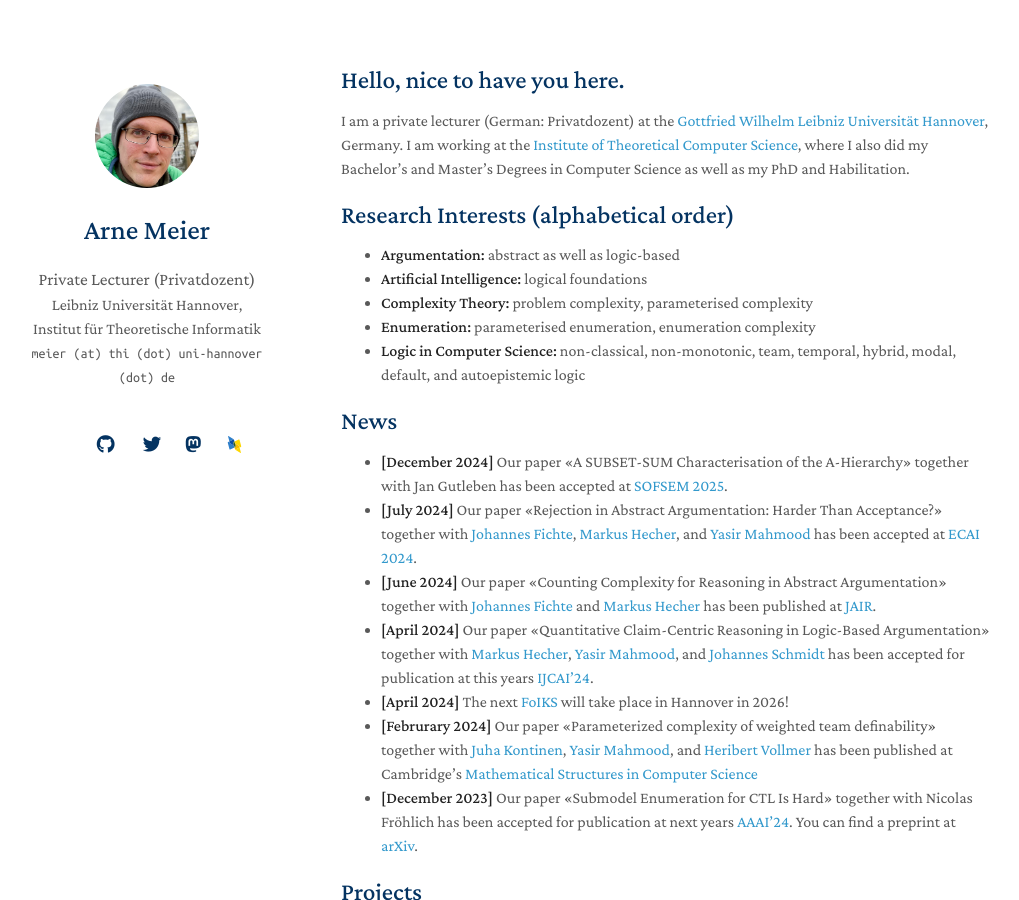
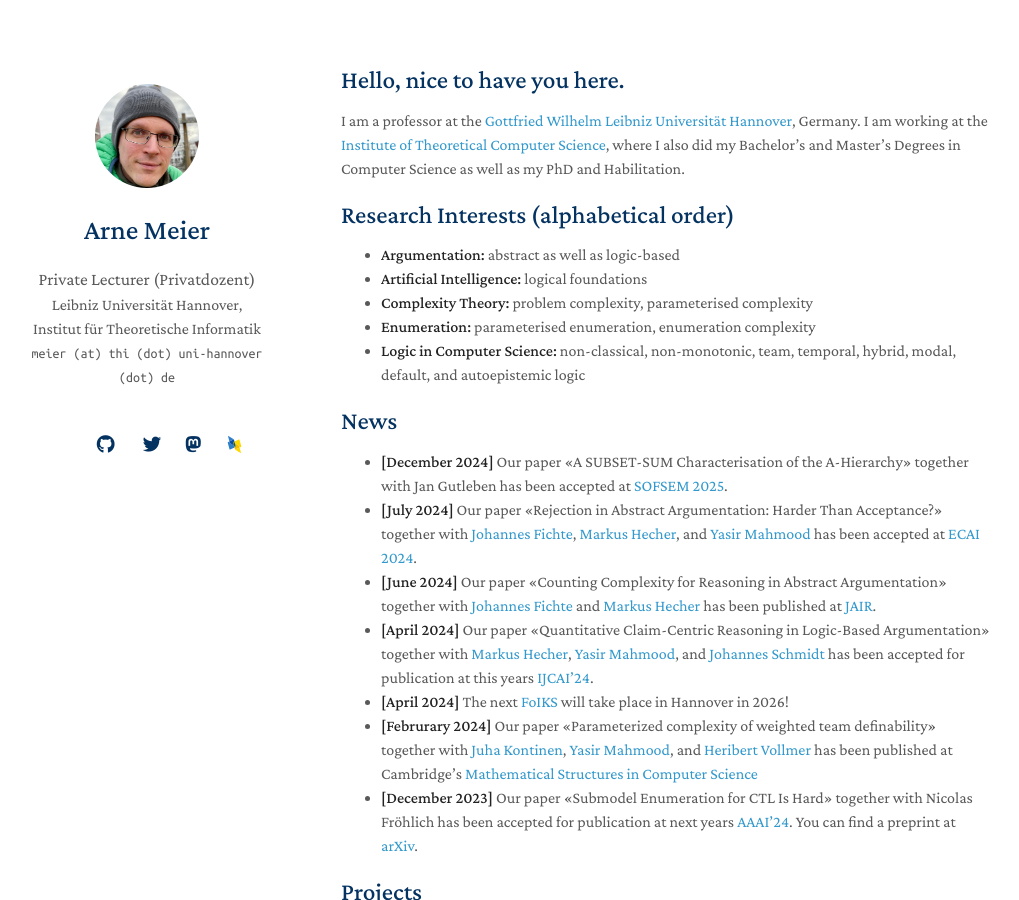
Before and after one commit to ArneMeier/ArneMeier.github.io, a Jekyll site: the page built from index.md, in a window 1280 px wide and 900 px high. Shown: the whole window, without its empty margins (129-1148 px from the left). Built offline with Jekyll 4.4.1, drawn with Linux system fonts in a browser that asks for light colours; nearby versions of some CDN libraries; a style sheet for code colours, icons or effects is not loaded; our own code applies the rules of GitHub Pages for plain Markdown files.

Commit message:
Update index.md

```diff
--- a/index.md
+++ b/index.md
@@ -4,7 +4,7 @@ layout: homepage
 
 ## Hello, nice to have you here.
 
-I am a private lecturer (German: Privatdozent) at the [Gottfried Wilhelm Leibniz Universität Hannover](https://www.uni-hannover.de), Germany.
+I am a professor at the [Gottfried Wilhelm Leibniz Universität Hannover](https://www.uni-hannover.de), Germany.
 I am working at the [Institute of Theoretical Computer Science](https://www.thi.uni-hannover.de), where I also did my Bachelor's and Master's Degrees in Computer Science as well as my PhD and Habilitation.
 
 ## Research Interests (alphabetical order)
```
